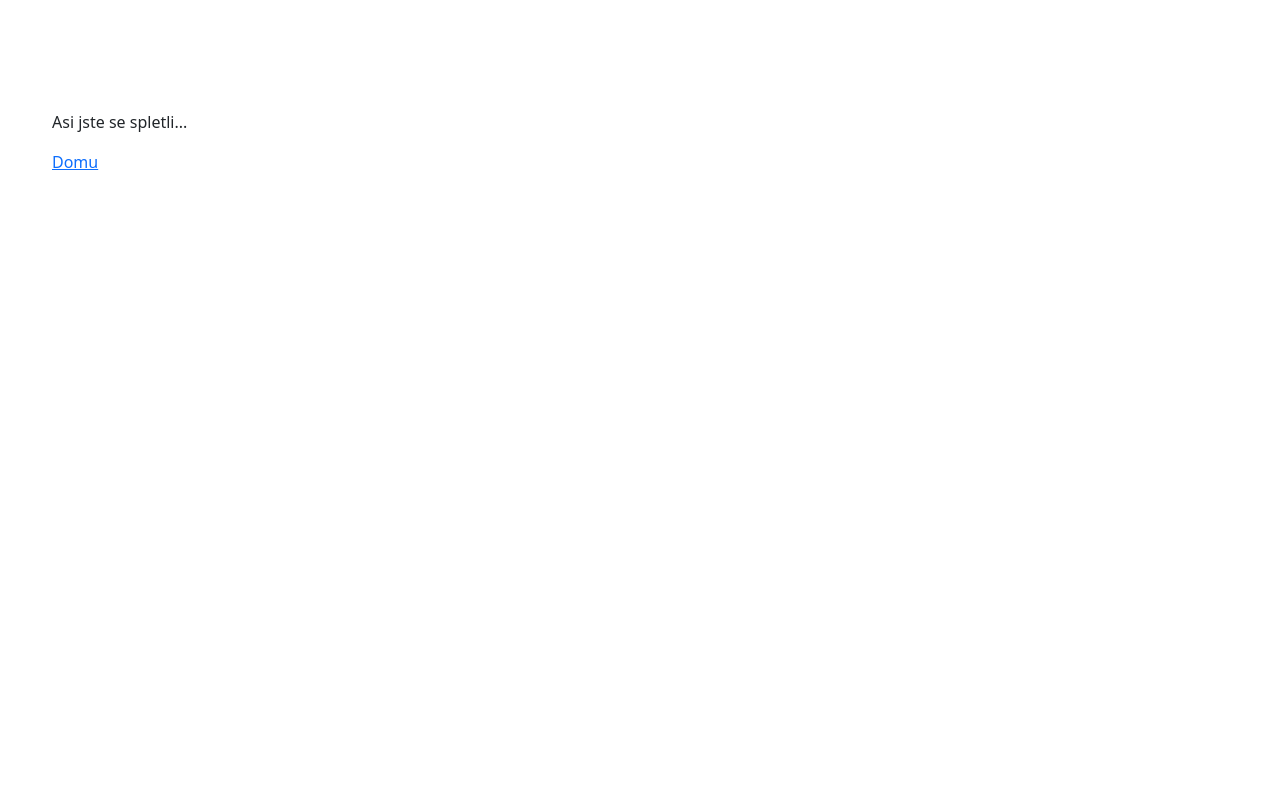
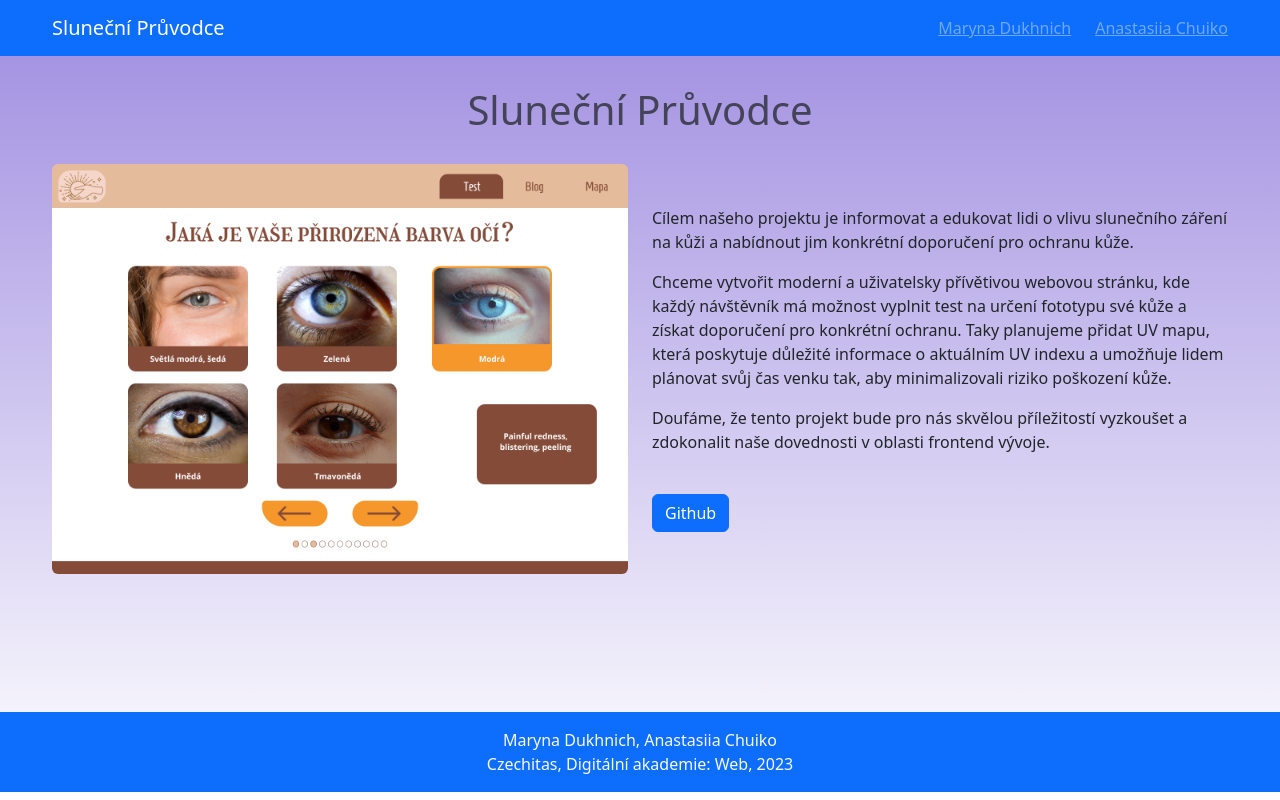
Before and after one commit to dukhnich/o-projektu, a React (Vite) app: page / in a window 1280 px wide. Before the commit this address had no page. Built offline with nearby package versions, Linux system fonts and the light colour scheme.

Commit message:
change router settings

```diff
--- a/src/components/Header/index.jsx
+++ b/src/components/Header/index.jsx
@@ -12,8 +12,8 @@
         <Navbar.Toggle aria-controls="basic-navbar-nav" />
         <Navbar.Collapse id="basic-navbar-nav">
           <Nav className="ms-auto">
-            <NavLink className="mx-4" to="dukhnich">Maryna Dukhnich</NavLink>
-            <NavLink to="chuiko">Anastasiia Chuiko</NavLink>
+            <NavLink className="mx-4" to="/dukhnich">Maryna Dukhnich</NavLink>
+            <NavLink to="/chuiko">Anastasiia Chuiko</NavLink>
           </Nav>
         </Navbar.Collapse>
       </Container>
```
Also changed, not shown: src/index.jsx (+5 -5 lines).
